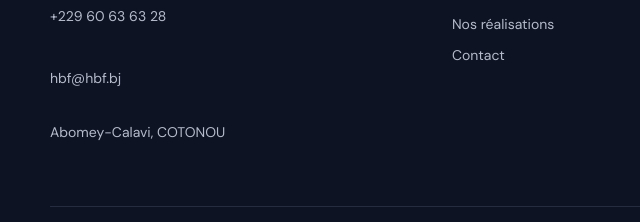
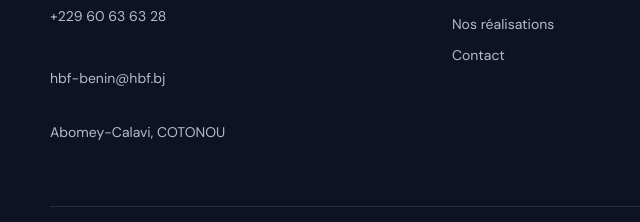
Before and after one commit to Yassine93JR/HBF, a plain HTML site: page activites.html in a window 1280 px wide. Shown: the part 3424-3646 px from the top of the page, 0-640 px from the left. Drawn offline with Linux system fonts and the light colour scheme; files whose address does not match are found by name.

Commit message:
Fix email address in footer of activites.html
Updated email address in footer section.

```diff
--- a/activites.html
+++ b/activites.html
@@ -96,7 +96,7 @@
 
   <footer class="footer">
     <div class="container footer-grid">
-      <div><a class="brand" href="index.html"><img src="assets/images/hbf-logo.png" alt="HBF"></a><p>Havila Bdellium et Fils (HBF)</p><p><a href="tel:+22960636328">+229 60 63 63 28</a><br><a href="mailto:hbf-benin@hbf.bj">hbf@hbf.bj</a><br>Abomey-Calavi, COTONOU</p></div>
+      <div><a class="brand" href="index.html"><img src="assets/images/hbf-logo.png" alt="HBF"></a><p>Havila Bdellium et Fils (HBF)</p><p><a href="tel:+22960636328">+229 60 63 63 28</a><br><a href="mailto:hbf-benin@hbf.bj">hbf-benin@hbf.bj</a><br>Abomey-Calavi, COTONOU</p></div>
       <div><h3>Autres pages</h3><nav><a href="index.html">Accueil</a><a href="a-propos.html">À propos</a><a href="activites.html">Nos activités</a><a href="realisations.html">Nos réalisations</a><a href="contact.html">Contact</a></nav></div>
       <div><h3>Heures d’ouvertures</h3><p>Lun-Ven 09:00-18:30</p></div>
       <div><h3>Informations</h3><a href="politique-confidentialite.html">Politique de confidentialité</a><a href="mentions-legales.html">Mentions légales</a></div>
```
